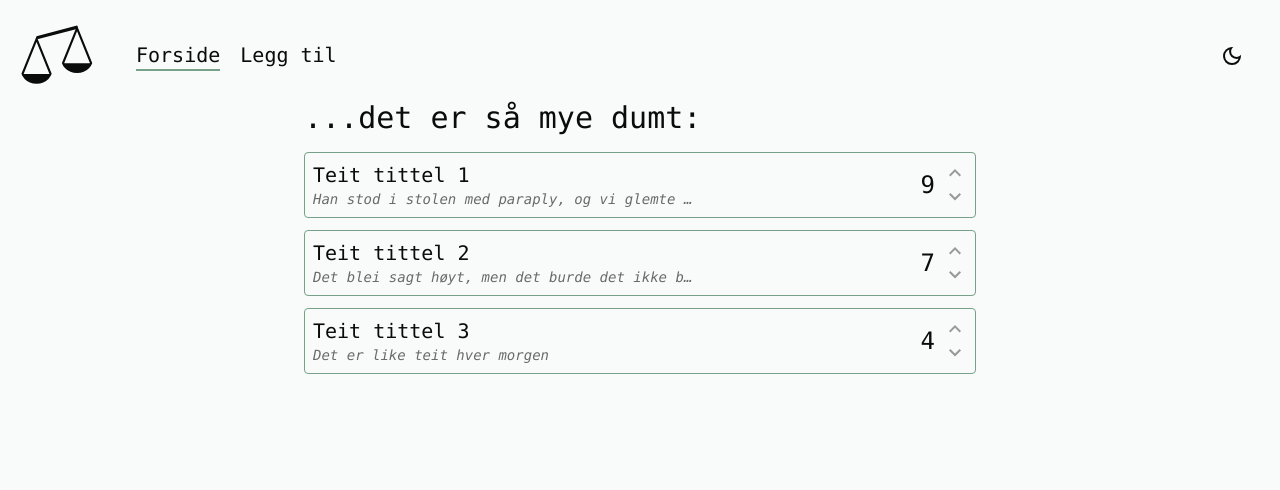
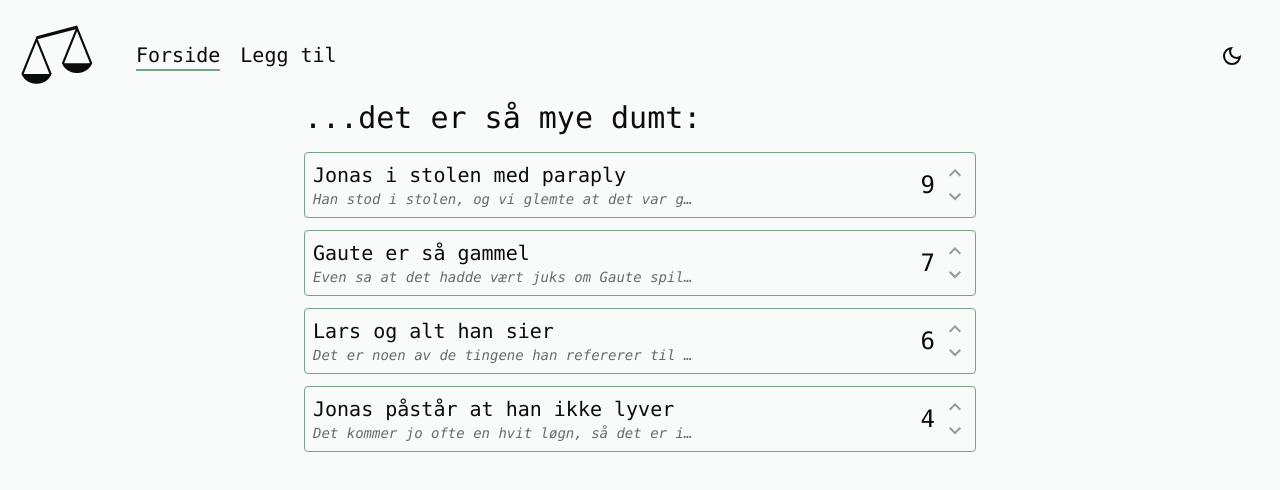
Before and after one commit to katrinewi/teithetsskalaen, a Next.js app in the folder frontend/: page / in a window 1280 px wide. Shown: the top 490 px of the page. Built offline with nearby package versions, Linux system fonts and the light colour scheme; no server answers.

Commit message:
Make text non-selectable in silly items

```diff
--- a/frontend/app/page.tsx
+++ b/frontend/app/page.tsx
@@ -6,19 +6,27 @@ import IconButton from "./components/UI/IconButton";
 
 const SILLIES = [
   {
-    title: "Teit tittel 1",
+    title: "Jonas i stolen med paraply",
     description:
-      "Han stod i stolen med paraply, og vi glemte at det var glassvegger slik at alle så det",
+      "Han stod i stolen, og vi glemte at det var glassvegger. Så alle så det, og det blei litt dumt.",
     score: 9,
   },
   {
-    title: "Teit tittel 2",
-    description: "Det blei sagt høyt, men det burde det ikke blitt",
+    title: "Gaute er så gammel",
+    description:
+      "Even sa at det hadde vært juks om Gaute spilte Civ6 sida han har opplevd alle sivilisasjonene.",
     score: 7,
   },
   {
-    title: "Teit tittel 3",
-    description: "Det er like teit hver morgen",
+    title: "Lars og alt han sier",
+    description:
+      "Det er noen av de tingene han refererer til som rett og slett bare høres feil ut.",
+    score: 6,
+  },
+  {
+    title: "Jonas påstår at han ikke lyver",
+    description:
+      "Det kommer jo ofte en hvit løgn, så det er i ferd med å bli litt dumt.",
     score: 4,
   },
 ];
@@ -31,14 +39,14 @@ const SillyItem = ({ item }: SillyItemProps) => (
   <li className="border flex rounded p-2 justify-between border-light-primary dark:border-dark-primary">
     <div>
       <div>
-        <h2 className="text-xl">{item.title}</h2>
-        <p className="italic text-sm opacity-60 truncate w-96">
+        <h2 className="select-none text-xl">{item.title}</h2>
+        <p className="italic opacity-60 select-none text-sm truncate w-96">
           {item.description}
         </p>
       </div>
     </div>
     <div className="flex gap-2 items-center">
-      <p className="text-2xl">{item.score}</p>
+      <p className="select-none text-2xl">{item.score}</p>
       <div className="flex flex-col">
         <IconButton
           aria-label="Stem opp"
```
